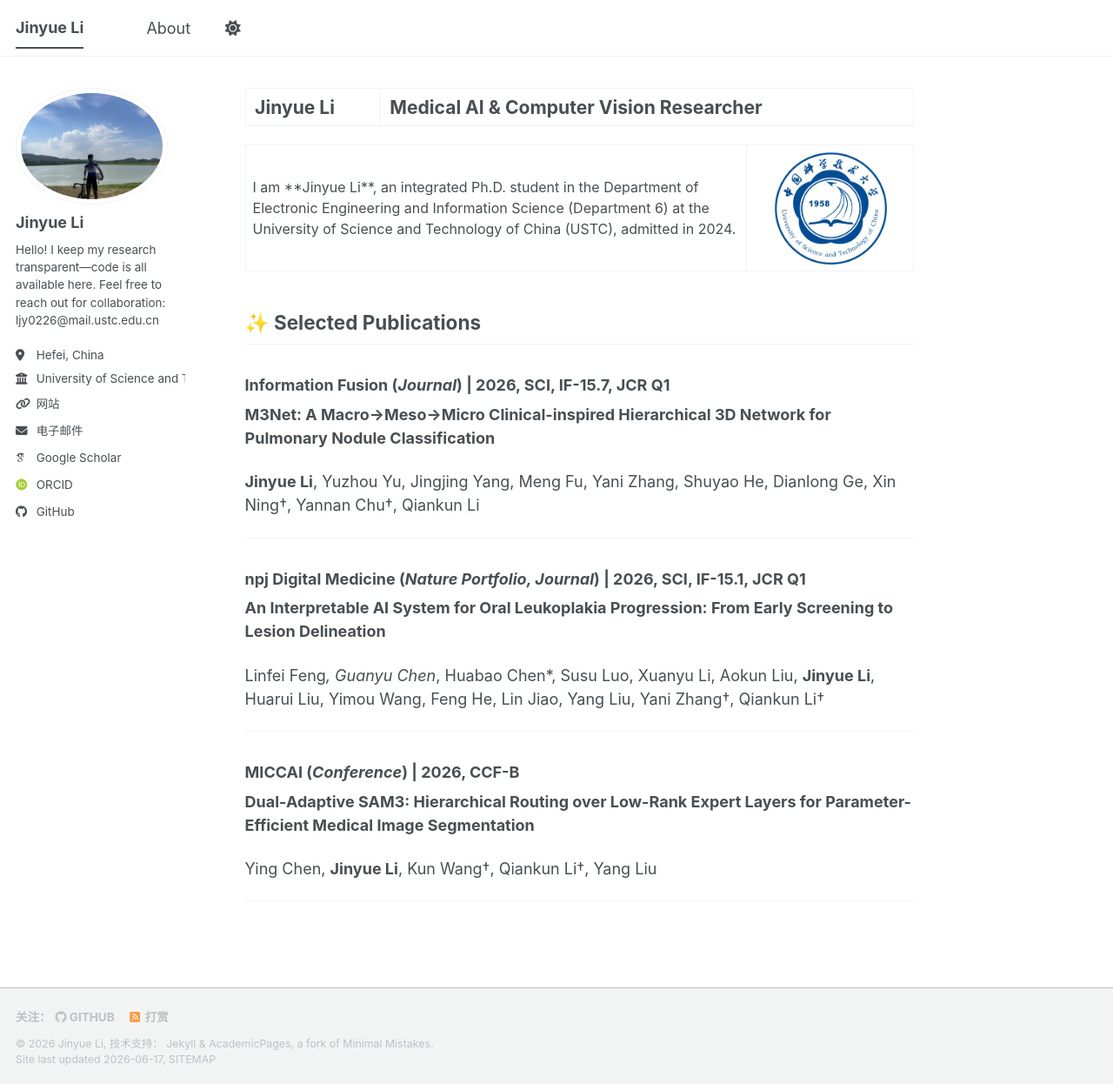
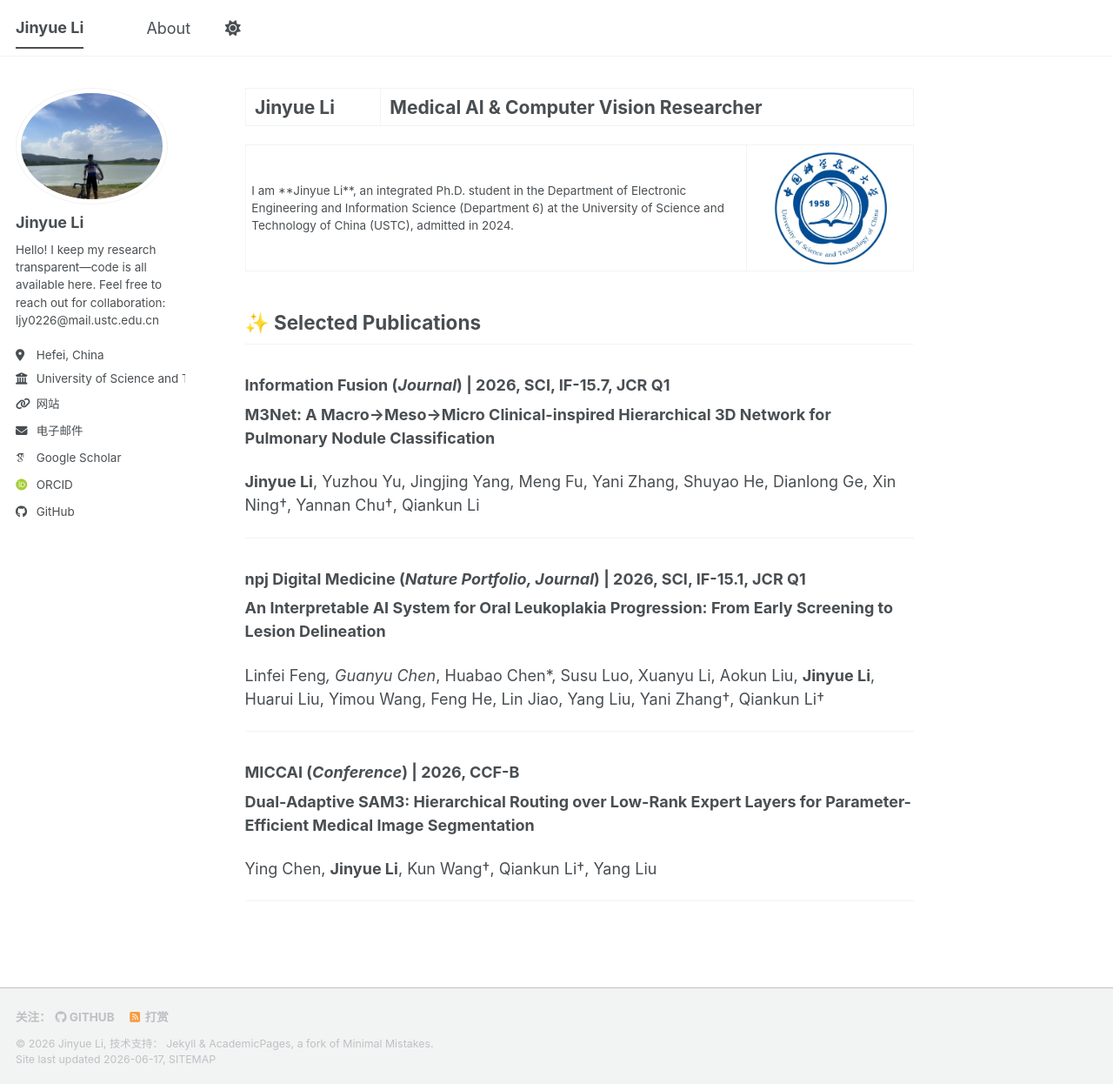
Before and after one commit to jylEcho/jylEcho.github.io, a Jekyll site: the page built from _pages/about.md, in a window 1280 px wide and 1246 px high. Shown: the whole window at 87% size. Built offline with Jekyll 4.4.1, drawn with Linux system fonts in a browser that asks for light colours; some web fonts are replaced; a script bundle is joined from its source files by our own code; library files that are not in the unit come from our copies.

Commit message:
Update about.md

```diff
--- a/_pages/about.md
+++ b/_pages/about.md
@@ -9,7 +9,7 @@ redirect_from:
 
 <table>
   <tr>
-    <td width="75%" valign="top" style="font-size:16px;">
+    <td width="75%" valign="top" style="font-size:1em;">
 
 I am **Jinyue Li**, an integrated Ph.D. student in the Department of Electronic Engineering and Information Science (Department 6) at the University of Science and Technology of China (USTC), admitted in 2024.
 
```
